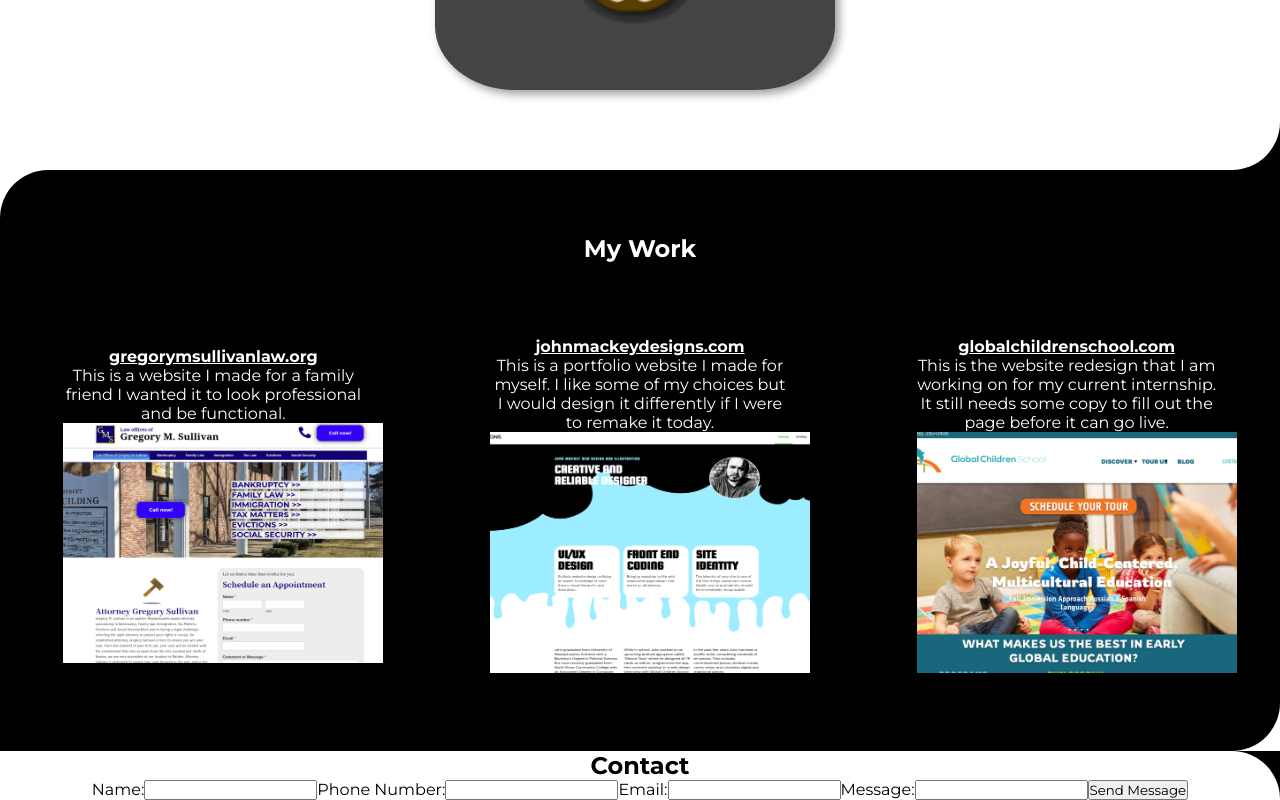
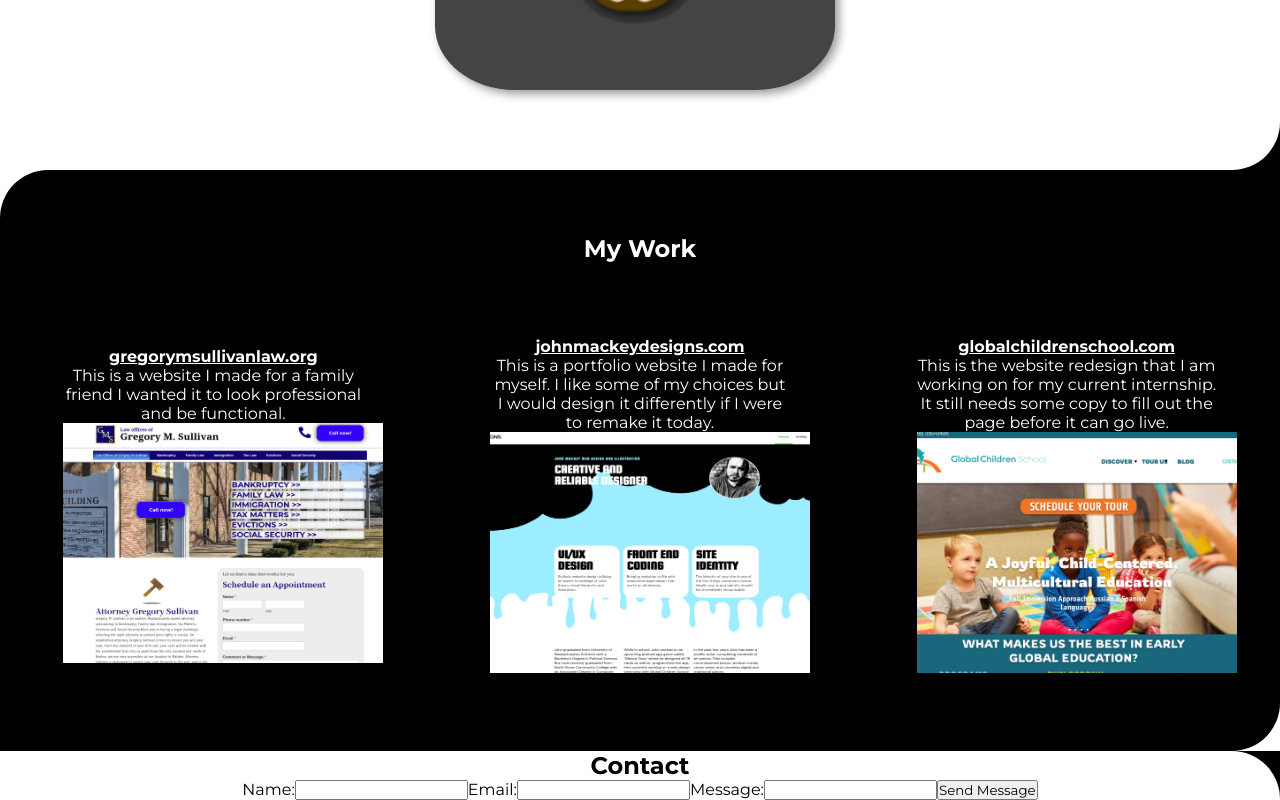
Before and after one commit to Jahonay/johnmakeswebsites, a React (Create React App) app: page / in a window 1280 px wide. Shown: the part 1738-2538 px from the top of the page. Built offline with nearby package versions, Linux system fonts and the light colour scheme.

Commit message:
Add files via upload

```diff
--- a/src/Contact.js
+++ b/src/Contact.js
@@ -14,15 +14,12 @@ function Contact() {
 
                     <div className='form-wrap'>
                     <form name="contact" method="POST" data-netlify="true">
-
+                    <input type="hidden" name="form-name" value="contact" />
                         <label>
                             Name:
                             <input type="text" required="true" name="name" id="name"></input>
                             </label>
-                        <label>
-                            Phone Number:
-                            <input type="tel" id="phone" name="phone"></input>
-                        </label>
+
                         <label>
                             Email:
                             <input type="email" required="true" name="email" id="email"></input>
```
